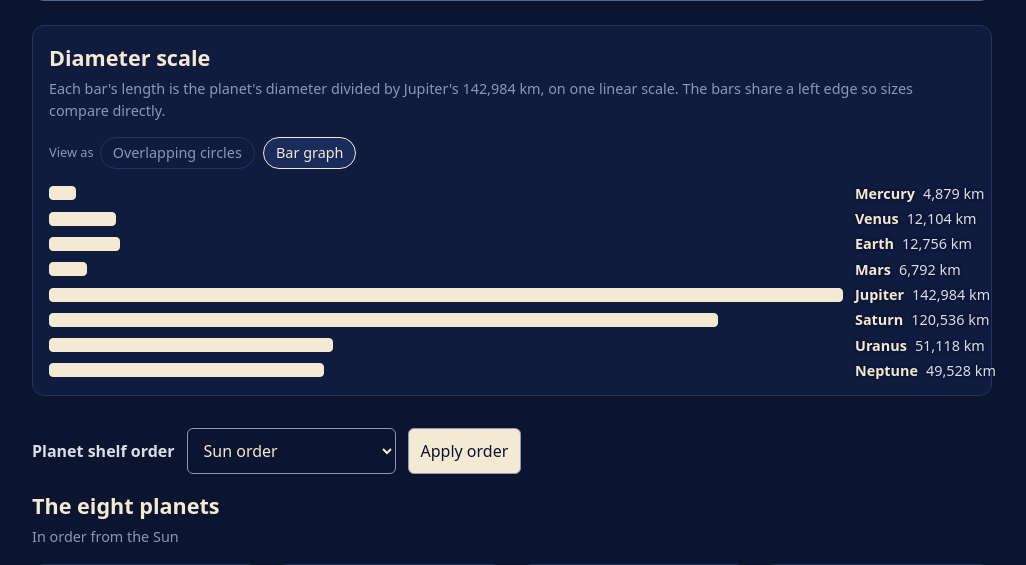
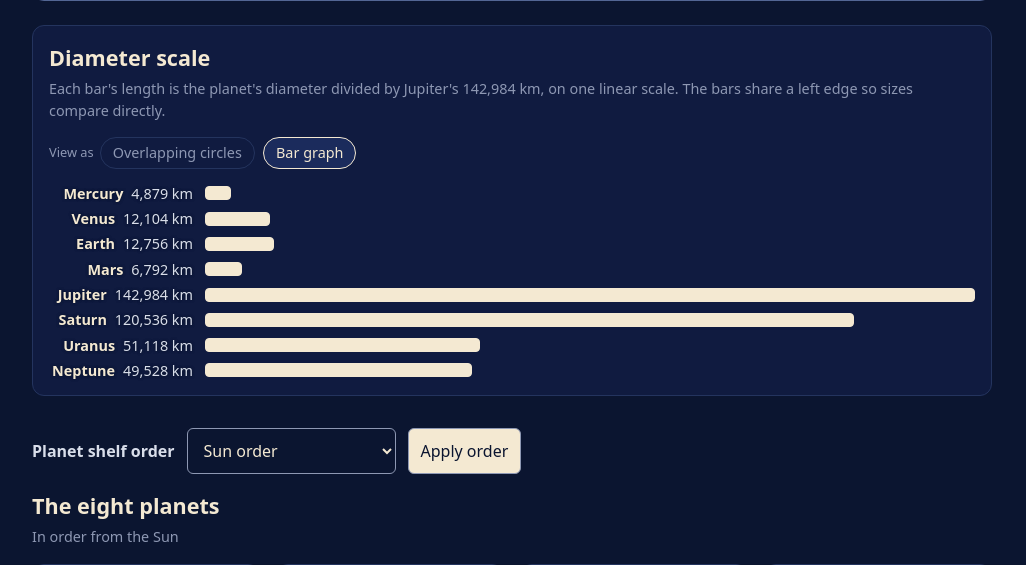
Before and after one commit to l33tfleet/loop-build-test, a FastAPI app: page / in a window 1280 px wide, after a click on "Bar graph". Shown: the part 1603-2168 px from the top of the page, without its empty margins (128-1154 px from the left). Run offline with FastAPI, Linux system fonts and the light colour scheme.

Commit message:
Put each bar graph label right beside its bar
In the Diameter scale bar view, the row grid is now 9rem label column then
the 1fr bar column. The label is placed in column 1, right-aligned against
the bar, and wraps the km under the name rather than spilling past the card.
Every bar starts at the same left edge with unchanged linear widths; the
circles view rules are untouched.

Demo:
goto /
click text=Bar graph
see Mercury
see 142,984 km

Refs #69

Co-Authored-By: Claude Opus 5.5 <noreply@anthropic.com>

```diff
--- a/static/arcade.css
+++ b/static/arcade.css
@@ -94,23 +94,26 @@ h1 { margin: 0; color: var(--paper); font-size: 2.25rem; letter-spacing: 0.02em;
 .scale-value { font-variant-numeric: tabular-nums; }
 
 /* Bar graph view: the same rows laid out as horizontal bars on one linear axis.
+   The label is placed in the first (9rem) column, right-aligned against its bar, and wraps the km under the name if needed.
    The radios now live inside the fieldset, so :has() on the section does the switching; the trailing
    sibling selectors no longer match and are kept only because tests/regressions/test_overlap_scale.py pins them. */
 .diameter-scale:has(#scale-view-bars:checked) .scale-rows,
 #scale-view-bars:checked ~ .scale-rows { display: grid; gap: 8px; aspect-ratio: auto; width: auto; }
 .diameter-scale:has(#scale-view-bars:checked) .scale-rows .scale-row,
-#scale-view-bars:checked ~ .scale-rows .scale-row { display: grid; grid-template-columns: minmax(0, 1fr) 7.5rem;
+#scale-view-bars:checked ~ .scale-rows .scale-row { display: grid; grid-template-columns: 9rem minmax(0, 1fr);
                                                      align-items: center; gap: 12px; }
 .diameter-scale:has(#scale-view-bars:checked) .scale-rows .scale-track,
-#scale-view-bars:checked ~ .scale-rows .scale-track { position: static; display: block; aspect-ratio: auto; }
+#scale-view-bars:checked ~ .scale-rows .scale-track { position: static; display: block; aspect-ratio: auto;
+                                                      grid-column: 2; grid-row: 1; }
 .diameter-scale:has(#scale-view-bars:checked) .scale-rows .scale-bar,
 #scale-view-bars:checked ~ .scale-rows .scale-bar { aspect-ratio: auto; block-size: 14px; border-radius: 4px;
                                                     background: var(--paper); }
 .diameter-scale:has(#scale-view-bars:checked) .scale-rows .scale-leader,
 #scale-view-bars:checked ~ .scale-rows .scale-leader { display: none; }
 .diameter-scale:has(#scale-view-bars:checked) .scale-rows .scale-label,
-#scale-view-bars:checked ~ .scale-rows .scale-label { position: static; flex-direction: row; gap: 8px;
-                                                      transform: none; font-size: 0.9rem; }
+#scale-view-bars:checked ~ .scale-rows .scale-label { position: static; flex-direction: row; gap: 0 8px;
+                                                      transform: none; font-size: 0.9rem; grid-column: 1; grid-row: 1;
+                                                      flex-wrap: wrap; justify-content: flex-end; min-width: 0; }
 
 /* Rocky planet inset: the same shared-baseline circles, scaled to Earth so the small planets compare.
    Earth's label sits above its rim, so the frame leaves room for two label lines above it. */
```
Also changed, not shown: tests/regressions/test_bar_label_beside_bar.py (added, +56 -0 lines).
